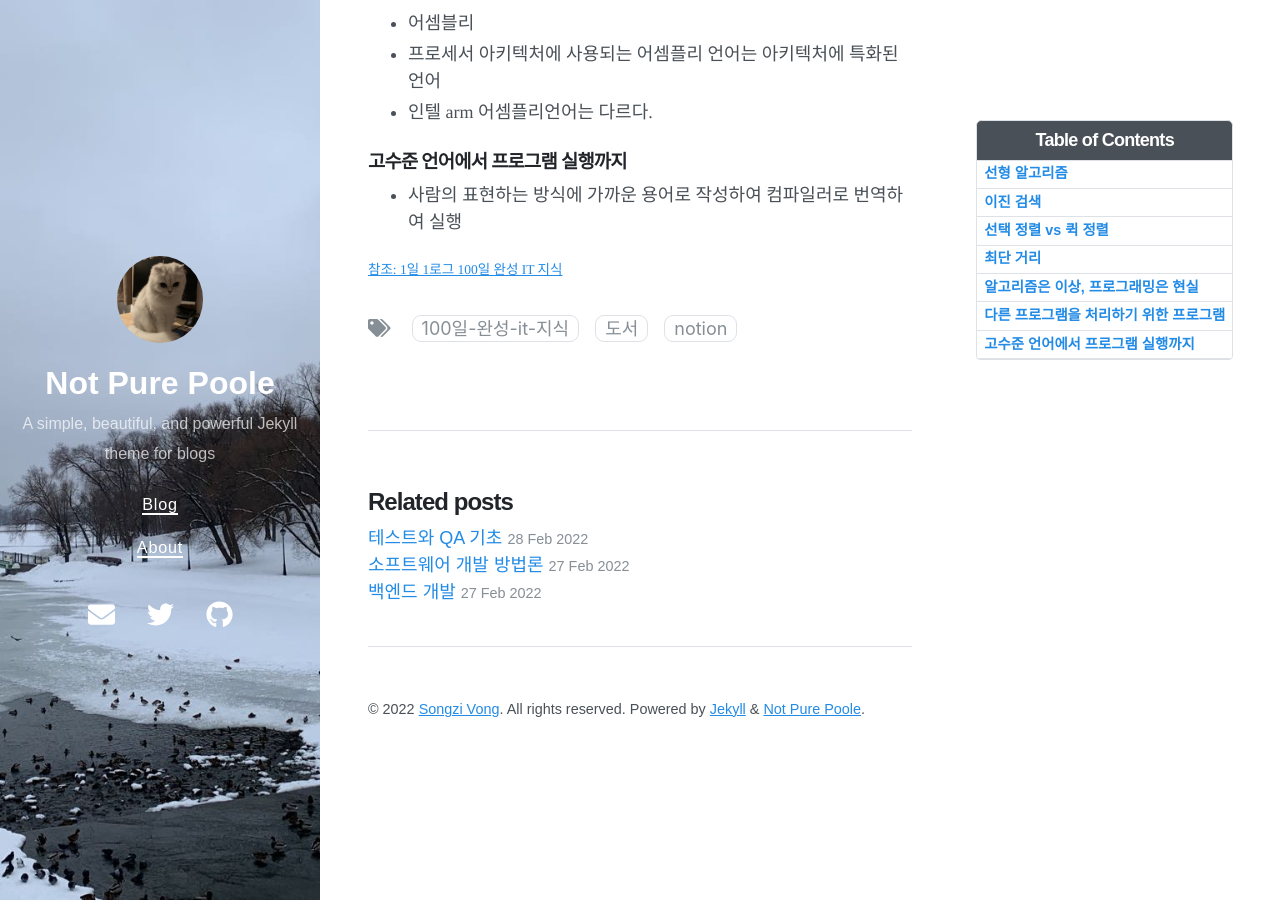
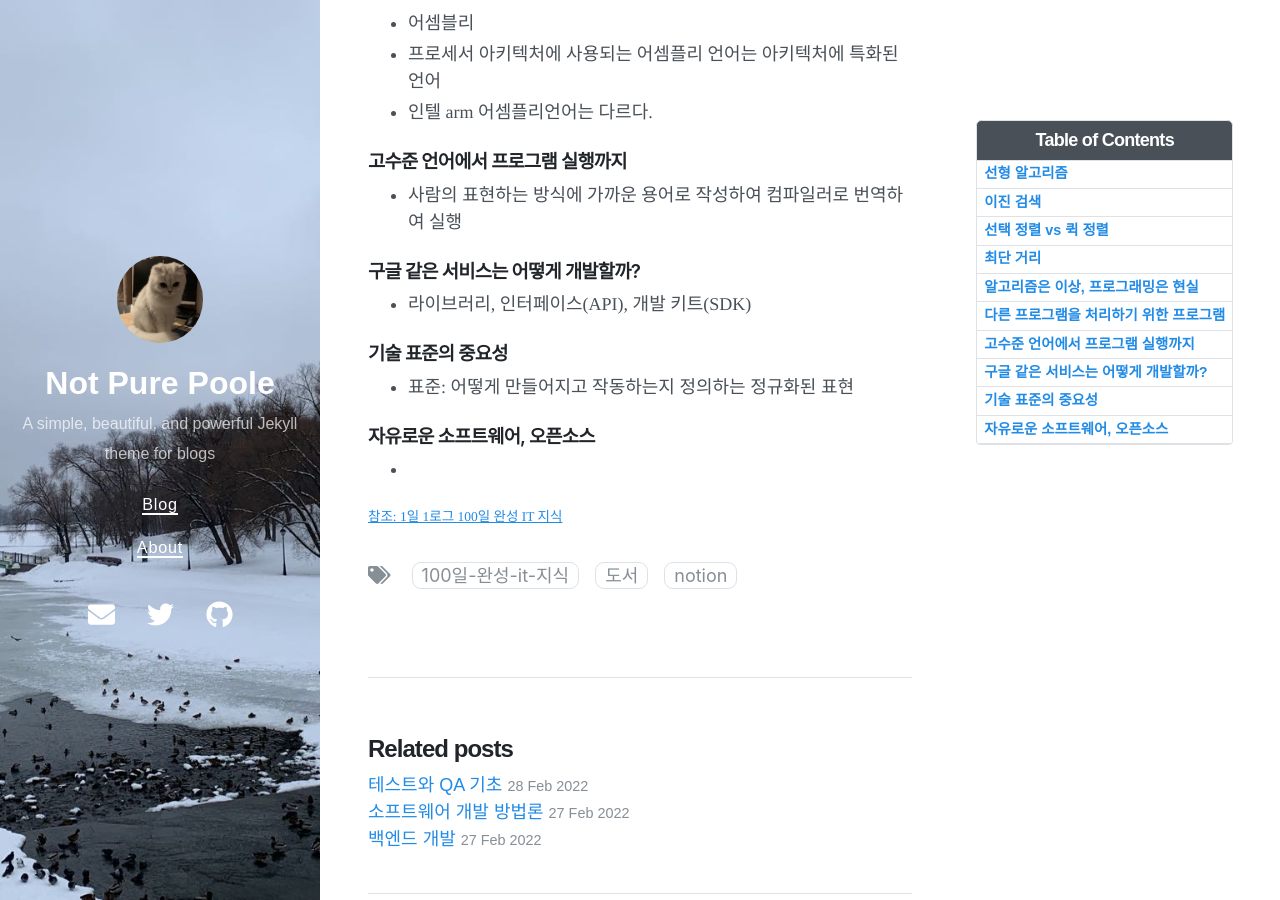
Before and after one commit to mook1594/-mook1594.github.io, a Jekyll site: the page built from _posts/100일-완성-IT-지식/2022-02-23-100일-IT-015.md, in a window 1280 px wide and 900 px high, scrolled down 771 px. Built offline with Jekyll 4.4.1, drawn with Linux system fonts in a browser that asks for light colours; nearby versions of some CDN libraries.

Commit message:
100일 IT

```diff
--- a/_posts/100일-완성-IT-지식/2022-02-23-100일-IT-015.md
+++ b/_posts/100일-완성-IT-지식/2022-02-23-100일-IT-015.md
@@ -34,5 +34,14 @@ toc: true
 ### 고수준 언어에서 프로그램 실행까지
 - 사람의 표현하는 방식에 가까운 용어로 작성하여 컴파일러로 번역하여 실행
 
+### 구글 같은 서비스는 어떻게 개발할까?
+- 라이브러리, 인터페이스(API), 개발 키트(SDK)
+
+### 기술 표준의 중요성
+- 표준: 어떻게 만들어지고 작동하는지 정의하는 정규화된 표현
+
+### 자유로운 소프트웨어, 오픈소스
+-
+
 
 <sub>[참조: 1일 1로그 100일 완성 IT 지식](http://www.yes24.com/Product/Goods/105803863)</sub>
```
Also changed, not shown: 1 other file.
